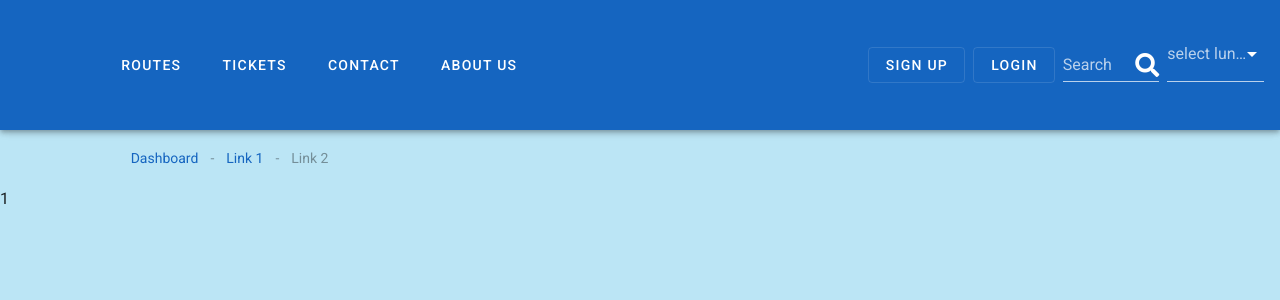
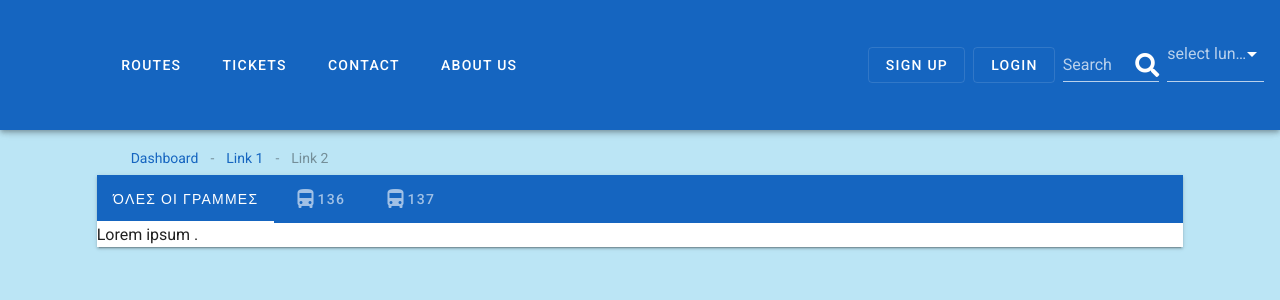
Before and after one commit to giatrakosg/eam3, a Vue app: page /stop/1 in a window 1280 px wide. Shown: the top 300 px of the page. Built offline with nearby package versions, Linux system fonts and the light colour scheme.

Commit message:
Create tab component

```diff
--- /dev/null
+++ b/src/components/StationInfo/Stop/StopTab.vue
@@ -0,0 +1,46 @@
+<template lang="html">
+    <div class="">
+      <v-tabs
+        v-model="tab"
+        background-color="primary"
+        class="elevation-2"
+        dark
+        :centered="centered"
+        :grow="grow"
+        :vertical="vertical"
+      >
+        <v-tab>
+            Όλες οι γραμμες
+        </v-tab>
+        <v-tab>
+            <v-icon>
+              mdi-bus
+            </v-icon>
+            136
+        </v-tab>
+        <v-tab>
+            <v-icon>
+              mdi-bus
+            </v-icon>
+            137
+        </v-tab>
+        <v-tab-item>
+          Lorem ipsum .
+        </v-tab-item>
+        <v-tab-item>
+          Lorem ipsum dolor
+        </v-tab-item>
+        <v-tab-item>
+          Lorem ipsum dolor sit amet, consectetur adipisicing elit, sed do eiusmod tempor incididunt ut labore et dolore magna aliqua. Ut enim ad minim veniam
+        </v-tab-item>
+      </v-tabs>
+    </div>
+</template>
+
+<script>
+export default {
+}
+</script>
+
+<style lang="css" scoped>
+</style>
--- a/src/views/StopPage.vue
+++ b/src/views/StopPage.vue
@@ -1,16 +1,28 @@
-<template lang="html">
-  <div >
-    {{ id }}
+<template>
+  <div>
+    <v-layout row>
+      <v-flex sm1 md1 lg1>
+        <v-spacer></v-spacer>
+      </v-flex>
+      <v-flex sm10 md10 lg10>
+        <StopTab />
+      </v-flex>
+      <v-flex sm1 md1 lg1>
+        <v-spacer></v-spacer>
+      </v-flex>
+    </v-layout>
   </div>
 </template>
 
 <script>
-export default {
-  name : 'StopPage' ,
-  props : ['id']
-
-}
+import StopTab from "../components/StationInfo/Stop/StopTab"
+  export default {
+    name : 'StopPage' ,
+    props : ['id'] ,
+    components : {
+      StopTab
+    }
+  }
 </script>
-
 <style lang="css" scoped>
 </style>
```
